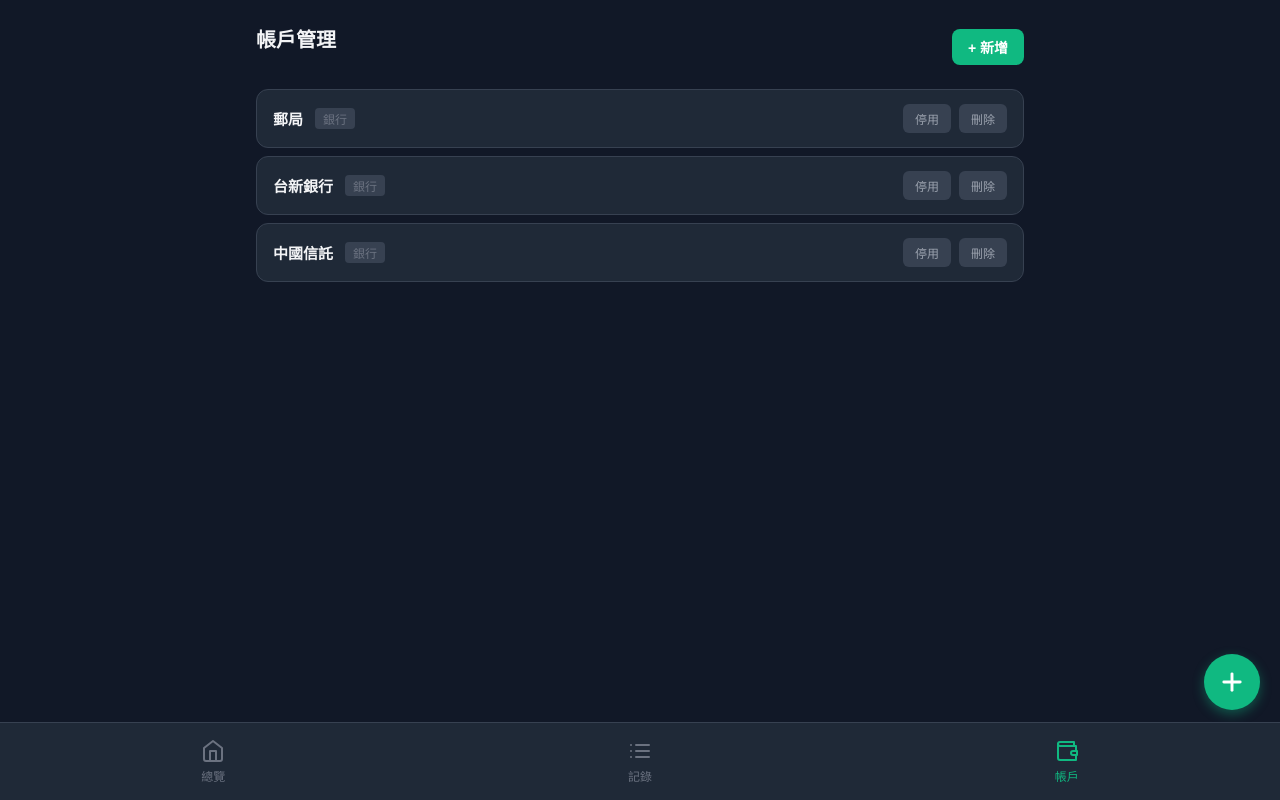
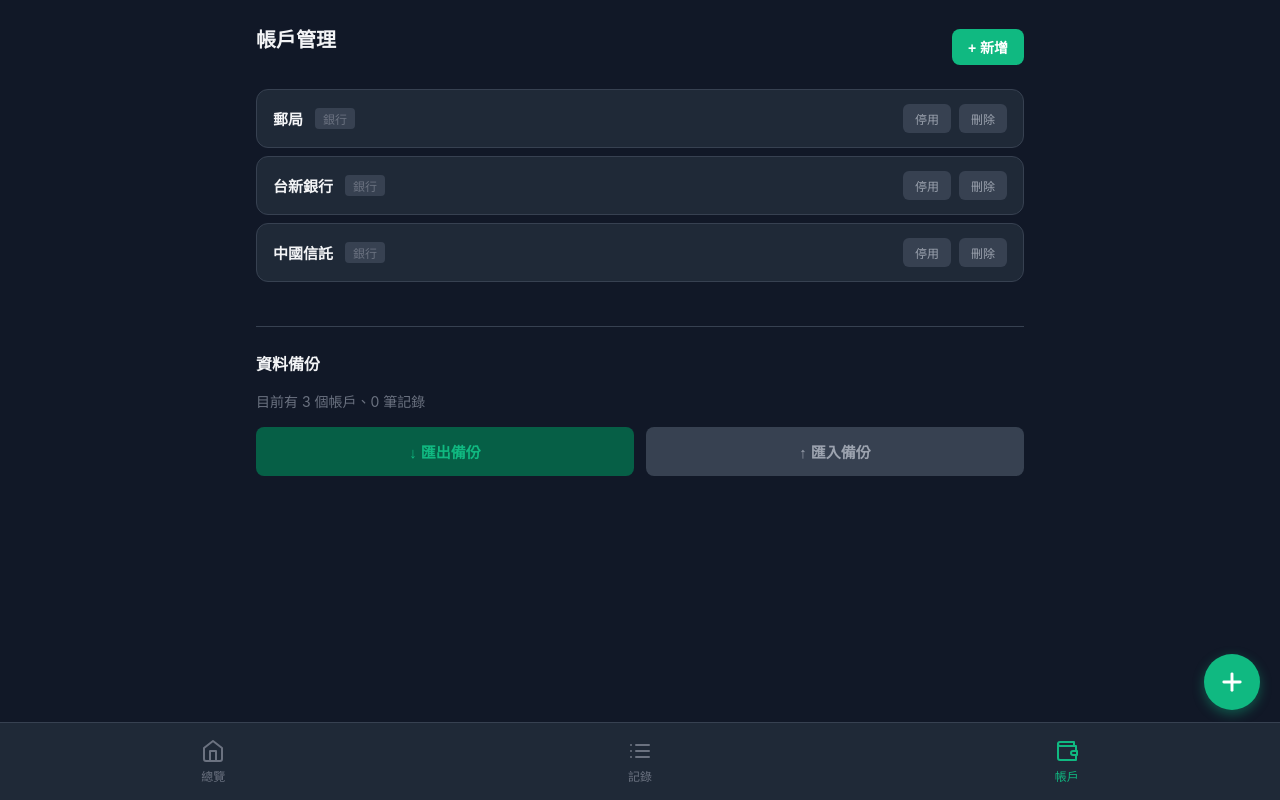
Before and after one commit to ChangFuHsiang/asset-tracker, a React (Vite) app: page / in a window 1280 px wide. Both pictures are taken after a click on the button "帳戶". Built offline with nearby package versions, Linux system fonts and the light colour scheme.

Commit message:
新增匯出/匯入備份功能

```diff
--- a/src/App.jsx
+++ b/src/App.jsx
@@ -192,6 +192,8 @@ export default function App() {
             onAdd={handleAddAccount}
             onToggle={handleToggleAccount}
             onDelete={handleDeleteAccount}
+            allData={data}
+            onImportData={setData}
           />
         )}
       </main>
@@ -441,10 +443,12 @@ function RecordList({ records, accounts, calculateTotal, onDelete, onEdit }) {
 }
 
 // 帳戶管理元件
-function AccountManager({ accounts, onAdd, onToggle, onDelete }) {
+function AccountManager({ accounts, onAdd, onToggle, onDelete, allData, onImportData }) {
   const [showForm, setShowForm] = useState(false);
   const [newAccount, setNewAccount] = useState({ name: '', category: '銀行' });
   const [confirmDelete, setConfirmDelete] = useState(null);
+  const [importMessage, setImportMessage] = useState(null);
+  const fileInputRef = React.useRef(null);
 
   const handleSubmit = (e) => {
     e.preventDefault();
@@ -463,6 +467,65 @@ function AccountManager({ accounts, onAdd, onToggle, onDelete }) {
     } else {
       setConfirmDelete(id);
     }
+  };
+
+  // 匯出 JSON
+  const handleExport = () => {
+    const dataStr = JSON.stringify(allData, null, 2);
+    const blob = new Blob([dataStr], { type: 'application/json' });
+    const url = URL.createObjectURL(blob);
+
+    const now = new Date();
+    const dateStr = `${now.getFullYear()}${(now.getMonth()+1).toString().padStart(2,'0')}${now.getDate().toString().padStart(2,'0')}`;
+
+    const a = document.createElement('a');
+    a.href = url;
+    a.download = `asset-tracker-backup-${dateStr}.json`;
+    document.body.appendChild(a);
+    a.click();
+    document.body.removeChild(a);
+    URL.revokeObjectURL(url);
+
+    setImportMessage({ type: 'success', text: '匯出成功！' });
+    setTimeout(() => setImportMessage(null), 3000);
+  };
+
+  // 匯入 JSON
+  const handleImport = (e) => {
+    const file = e.target.files?.[0];
+    if (!file) return;
+
+    const reader = new FileReader();
+    reader.onload = (event) => {
+      try {
+        const imported = JSON.parse(event.target.result);
+
+        // 驗證資料結構
+        if (!imported.accounts || !Array.isArray(imported.accounts)) {
+          throw new Error('無效的資料格式：缺少 accounts');
+        }
+        if (!imported.records || !Array.isArray(imported.records)) {
+          throw new Error('無效的資料格式：缺少 records');
+        }
+
+        // 確認匯入
+        const accountCount = imported.accounts.length;
+        const recordCount = imported.records.length;
+
+        if (window.confirm(`確定要匯入嗎？\n\n將匯入 ${accountCount} 個帳戶、${recordCount} 筆記錄。\n\n⚠️ 這會覆蓋目前所有資料！`)) {
+          onImportData(imported);
+          setImportMessage({ type: 'success', text: `匯入成功！已載入 ${accountCount} 個帳戶、${recordCount} 筆記錄` });
+        }
+      } catch (err) {
+        setImportMessage({ type: 'error', text: `匯入失敗：${err.message}` });
+      }
+
+      // 清空 input 讓同一個檔案可以再次選擇
+      e.target.value = '';
+      setTimeout(() => setImportMessage(null), 5000);
+    };
+
+    reader.readAsText(file);
   };
 
   return (
@@ -538,6 +601,47 @@ function AccountManager({ accounts, onAdd, onToggle, onDelete }) {
             </div>
           </div>
         ))}
+      </div>
+
+      {/* 資料備份區塊 */}
+      <div style={styles.backupSection}>
+        <h3 style={styles.backupTitle}>資料備份</h3>
+
+        {importMessage && (
+          <div style={{
+            ...styles.importMessage,
+            backgroundColor: importMessage.type === 'success' ? 'rgba(16, 185, 129, 0.1)' : 'rgba(239, 68, 68, 0.1)',
+            borderColor: importMessage.type === 'success' ? 'rgba(16, 185, 129, 0.3)' : 'rgba(239, 68, 68, 0.3)',
+            color: importMessage.type === 'success' ? '#10b981' : '#ef4444',
+          }}>
+            {importMessage.text}
+          </div>
+        )}
+
+        <div style={styles.backupInfo}>
+          <span style={styles.backupInfoText}>
+            目前有 {accounts.length} 個帳戶、{allData.records.length} 筆記錄
+          </span>
+        </div>
+
+        <div style={styles.backupButtons}>
+          <button style={styles.exportButton} onClick={handleExport}>
+            ↓ 匯出備份
+          </button>
+          <button
+            style={styles.importButton}
+            onClick={() => fileInputRef.current?.click()}
+          >
+            ↑ 匯入備份
+          </button>
+          <input
+            ref={fileInputRef}
+            type="file"
+            accept=".json"
+            onChange={handleImport}
+            style={{ display: 'none' }}
+          />
+        </div>
       </div>
     </div>
   );
@@ -1058,6 +1162,58 @@ const styles = {
     cursor: 'pointer',
     transition: 'all 0.2s',
   },
+  backupSection: {
+    marginTop: '32px',
+    paddingTop: '24px',
+    borderTop: '1px solid #374151',
+  },
+  backupTitle: {
+    color: '#f3f4f6',
+    fontSize: '16px',
+    fontWeight: '600',
+    margin: '0 0 16px 0',
+  },
+  backupInfo: {
+    marginBottom: '16px',
+  },
+  backupInfoText: {
+    color: '#6b7280',
+    fontSize: '14px',
+  },
+  backupButtons: {
+    display: 'flex',
+    gap: '12px',
+  },
+  exportButton: {
+    flex: 1,
+    padding: '14px',
+    backgroundColor: '#065f46',
+    color: '#10b981',
+    border: 'none',
+    borderRadius: '8px',
+    fontSize: '15px',
+    fontWeight: '600',
+    cursor: 'pointer',
+  },
+  importButton: {
+    flex: 1,
+    padding: '14px',
+    backgroundColor: '#374151',
+    color: '#9ca3af',
+    border: 'none',
+    borderRadius: '8px',
+    fontSize: '15px',
+    fontWeight: '600',
+    cursor: 'pointer',
+  },
+  importMessage: {
+    padding: '12px 16px',
+    borderRadius: '8px',
+    marginBottom: '16px',
+    fontSize: '14px',
+    fontWeight: '500',
+    border: '1px solid',
+  },
 
   // Modal
   modalOverlay: {
```
